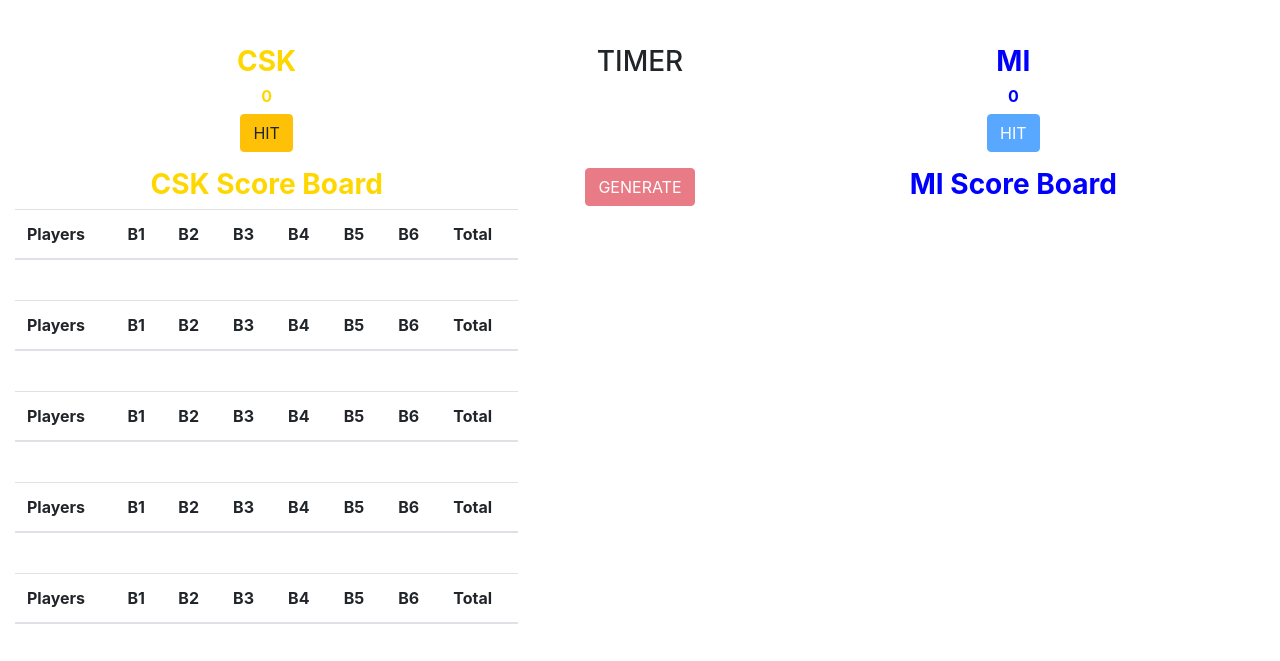
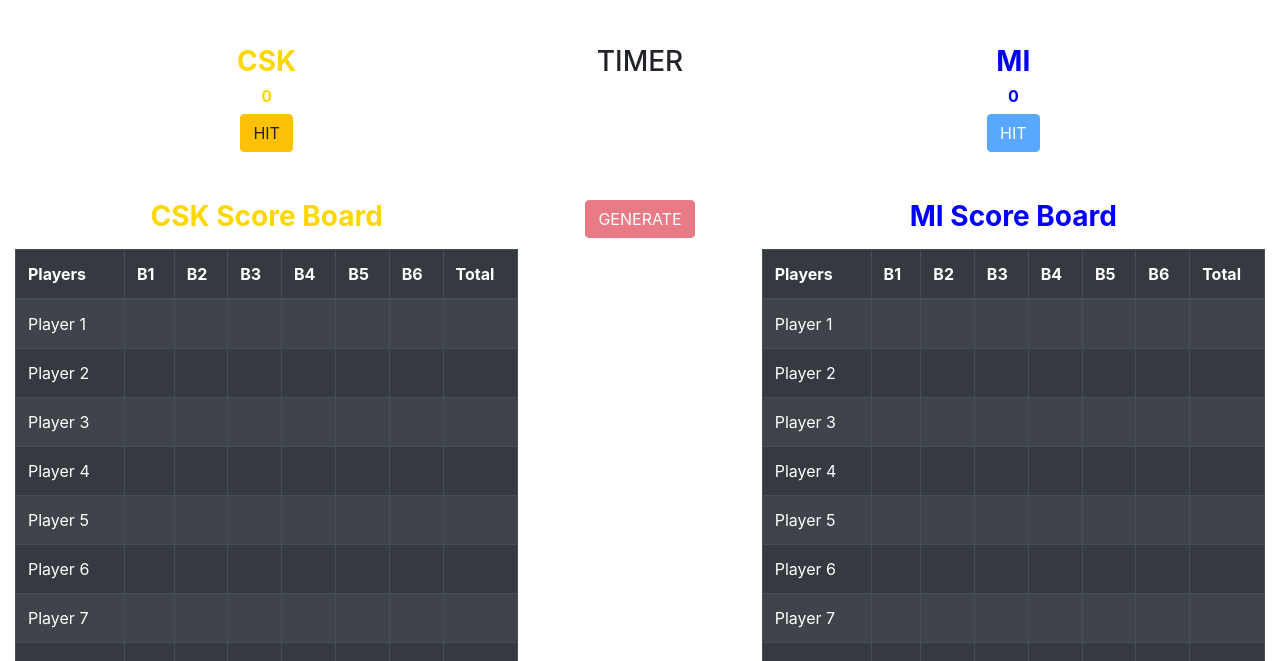
Before and after one commit to bharath-02/Cricket-Game, a plain HTML site: page index.html in a window 1280 px wide. Both pictures are taken after a click on the button "Start Game". Shown: the part 139-800 px from the top of the page. Drawn offline with Linux system fonts and the light colour scheme.

Commit message:
some addition

```diff
--- a/index.html
+++ b/index.html
@@ -54,13 +54,13 @@
             </div>
         </div>
         <div class="row">
-            <div class="col-xs-5 col-sm-5 text-center mt-3">
+            <div class="col-xs-5 col-sm-5 text-center mt-5 mb-2">
                 <h3 class="csk-title">CSK Score Board</h3>
             </div>
-            <div class="col-xs-2 col-sm-2 text-center mt-3">
+            <div class="col-xs-2 col-sm-2 text-center mt-5 mb-2">
                 <button class="btn btn-danger" id="result">GENERATE</button>
             </div>
-            <div class="col-xs-5 col-sm-5 text-center mt-3">
+            <div class="col-xs-5 col-sm-5 text-center mt-5 mb-2">
                 <h3 class="mi-title">MI Score Board</h3>
             </div>
         </div>
--- a/script.js
+++ b/script.js
@@ -2,49 +2,98 @@ var startButton = document.getElementById('start');
 var cskHit = document.getElementById('csk-hit');
 var miHit = document.getElementById('mi-hit');
 var result = document.getElementById('result');
-var table = null;
+
 function createTable() {
     var cskTable = document.getElementById('csk');
     var miTable = document.getElementById('mi');
+
+    var table1 = document.createElement('table');
+    table1.setAttribute('class', 'table table-bordered table-striped table-dark');
+
+    var headCsk = document.createElement('thead');
+    var bodyCsk = document.createElement('tbody');
+
+    var rowCsk = document.createElement('tr');
+    var heading1csk = document.createElement('th');
+    heading1csk.innerHTML = 'Players';
+    var heading2csk = document.createElement('th');
+    heading2csk.innerHTML = 'B1';
+    var heading3csk = document.createElement('th');
+    heading3csk.innerHTML = 'B2';
+    var heading4csk = document.createElement('th');
+    heading4csk.innerHTML = 'B3';
+    var heading5csk = document.createElement('th');
+    heading5csk.innerHTML = 'B4';
+    var heading6csk = document.createElement('th');
+    heading6csk.innerHTML = 'B5';
+    var heading7csk = document.createElement('th');
+    heading7csk.innerHTML = 'B6';
+    var heading8csk = document.createElement('th');
+    heading8csk.innerHTML = 'Total';
+    rowCsk.append(heading1csk, heading2csk, heading3csk, heading4csk, heading5csk, heading6csk, heading7csk, heading8csk);
+    headCsk.append(rowCsk);
     for (var i = 0; i < 11; i++) {
-        var table_1 = document.createElement('table');
-        table_1.setAttribute('class', 'table');
-        var head = document.createElement('thead');
-        var row1 = document.createElement('tr');
-        var heading1 = document.createElement('th');
-        heading1.innerHTML = 'Players';
-        var heading2 = document.createElement('th');
-        heading2.innerHTML = 'B1';
-        var heading3 = document.createElement('th');
-        heading3.innerHTML = 'B2';
-        var heading4 = document.createElement('th');
-        heading4.innerHTML = 'B3';
-        var heading5 = document.createElement('th');
-        heading5.innerHTML = 'B4';
-        var heading6 = document.createElement('th');
-        heading6.innerHTML = 'B5';
-        var heading7 = document.createElement('th');
-        heading7.innerHTML = 'B6';
-        var heading8 = document.createElement('th');
-        heading8.innerHTML = 'Total';
-        var body = document.createElement('tbody');
-        var row2 = document.createElement('tr');
-        var row2data1 = document.createElement('td');
-        var row2data2 = document.createElement('td');
-        var row2data3 = document.createElement('td');
-        var row2data4 = document.createElement('td');
-        var row2data5 = document.createElement('td');
-        var row2data6 = document.createElement('td');
-        var row2data7 = document.createElement('td');
-        var row2data8 = document.createElement('td');
-        row1.append(heading1, heading2, heading3, heading4, heading5, heading6, heading7, heading8);
-        row2.append(row2data1, row2data2, row2data3, row2data4, row2data5, row2data6, row2data7, row2data8);
-        head.append(row1);
-        body.append(row2);
-        table_1.append(head, body);
-        cskTable.append(table_1);
+        var row = document.createElement('tr');
+        var data1 = document.createElement('td');
+        data1.innerHTML = 'Player ' + (i + 1);
+        var data2 = document.createElement('td');
+        var data3 = document.createElement('td');
+        var data4 = document.createElement('td');
+        var data5 = document.createElement('td');
+        var data6 = document.createElement('td');
+        var data7 = document.createElement('td');
+        var data8 = document.createElement('td');
+        row.append(data1, data2, data3, data4, data5, data6, data7, data8);
+        bodyCsk.append(row);
     }
+    table1.append(headCsk, bodyCsk);
+    cskTable.append(table1);
+
+
+
+    var table2 = document.createElement('table');
+    table2.setAttribute('class', 'table table-bordered table-striped table-dark');
+
+    var headMi = document.createElement('thead');
+    var bodyMi = document.createElement('tbody');
+
+    var rowMi = document.createElement('tr');
+    var heading1mi = document.createElement('th');
+    heading1mi.innerHTML = 'Players';
+    var heading2mi = document.createElement('th');
+    heading2mi.innerHTML = 'B1';
+    var heading3mi = document.createElement('th');
+    heading3mi.innerHTML = 'B2';
+    var heading4mi = document.createElement('th');
+    heading4mi.innerHTML = 'B3';
+    var heading5mi = document.createElement('th');
+    heading5mi.innerHTML = 'B4';
+    var heading6mi = document.createElement('th');
+    heading6mi.innerHTML = 'B5';
+    var heading7mi = document.createElement('th');
+    heading7mi.innerHTML = 'B6';
+    var heading8mi = document.createElement('th');
+    heading8mi.innerHTML = 'Total';
+    rowMi.append(heading1mi, heading2mi, heading3mi, heading4mi, heading5mi, heading6mi, heading7mi, heading8mi);
+    headMi.append(rowMi);
+    for (var i = 0; i < 11; i++) {
+        var row = document.createElement('tr');
+        var data1 = document.createElement('td');
+        data1.innerHTML = 'Player ' + (i + 1);
+        var data2 = document.createElement('td');
+        var data3 = document.createElement('td');
+        var data4 = document.createElement('td');
+        var data5 = document.createElement('td');
+        var data6 = document.createElement('td');
+        var data7 = document.createElement('td');
+        var data8 = document.createElement('td');
+        row.append(data1, data2, data3, data4, data5, data6, data7, data8);
+        bodyMi.append(row);
+    }
+    table2.append(headMi, bodyMi);
+    miTable.append(table2);
 }
+
 function start() {
     startButton.setAttribute('disabled', 'true');
     result.setAttribute('disabled', 'true');
```
Also changed, not shown: 1 other file.
